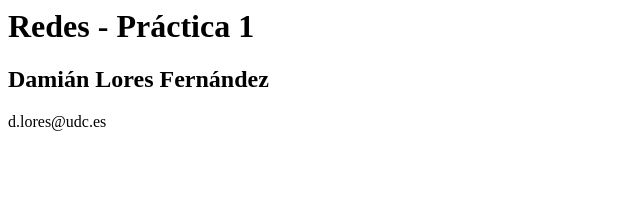
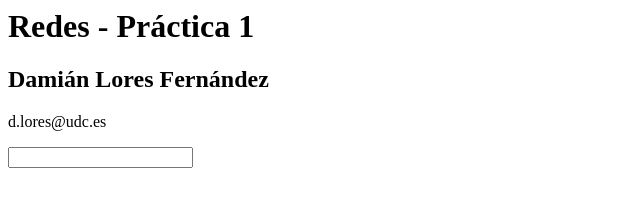
Before and after one commit to damianlores/REDES_lab1, a plain HTML site: page index.html in a window 1280 px wide. Shown: the whole page, without its empty margins (0-640 px from the left). Drawn offline with Linux system fonts and the light colour scheme.

Commit message:
update hthml

```diff
--- a/index.html
+++ b/index.html
@@ -1,3 +1,4 @@
 <h1>Redes - Práctica 1</h1>
 <h2>Damián Lores Fernández</h2>
 <p>d.lores@udc.es</p>
+<input type="url" name="Free DNS" pattern="https://freedns.afraid.org/" size="20" required>
```
